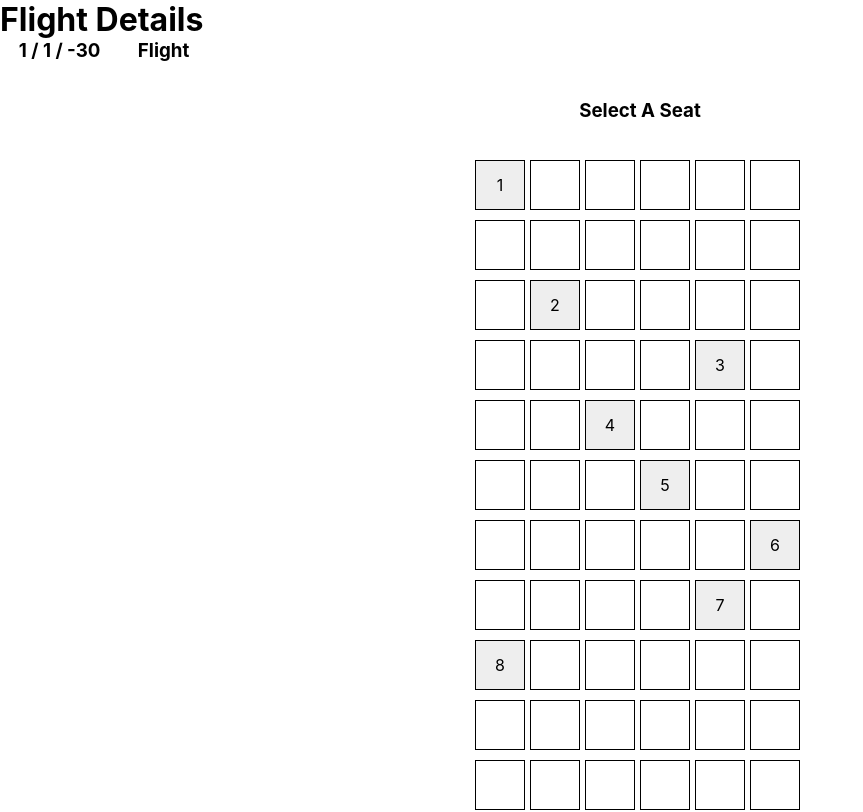
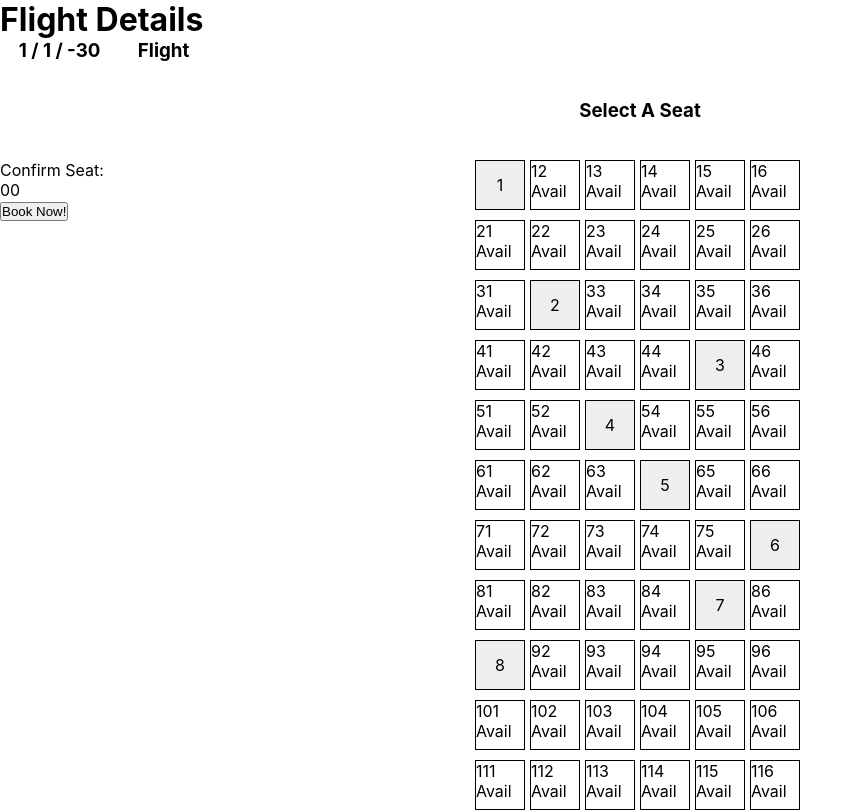
Before and after one commit to hluscombe/burning-airlines-client, a React (Create React App) app: page /#/flight/1 in a window 1280 px wide. Shown: the top 812 px of the page, without its empty margins (0-863 px from the left). Built offline with nearby package versions, Linux system fonts and the light colour scheme; no server answers.

Commit message:
working seats and confirmation

```diff
--- a/src/components/Flight/ConfirmSeat/ConfirmSeat.js
+++ b/src/components/Flight/ConfirmSeat/ConfirmSeat.js
@@ -0,0 +1,34 @@
+import React, { Component } from "react";
+import axios from "axios";
+
+class ConfirmSeat extends Component {
+  constructor() {
+    super();
+    this.state = { isBooked: false }
+    this._handleClick = this._handleClick.bind(this)
+  }
+
+  _handleClick() {
+    const {activeRow, activeColumn, flightNumber} = this.props
+    axios.post("http://localhost:3000/reservations.json",
+    {
+    "user_id":1,
+    "flight_id": flightNumber,
+    "row": activeRow,
+    "column":`${activeColumn}`
+  }).then(res => this.setState({ isBooked: !this.state.isBooked }))
+  }
+
+  render() {
+    const {activeRow, activeColumn} = this.props
+    return (
+      <>
+      <p>Confirm Seat: </p>
+      <p>{activeRow}{activeColumn}</p>
+      <button onClick={ this._handleClick }>Book Now!</button>
+      </>
+    )
+  }
+}
+
+export default ConfirmSeat
--- a/src/components/Flight/FlightDetails/FlightDetails.js
+++ b/src/components/Flight/FlightDetails/FlightDetails.js
@@ -44,7 +44,9 @@ class FlightDetails extends Component {
             {this.state.destination}
           </span>
         </h3>
-        <SeatingChart />
+        <SeatingChart
+          flightNumber={this.props.match.params.name}
+        />
       </div>
     );
   }
--- a/src/components/Flight/Seat/Seat.js
+++ b/src/components/Flight/Seat/Seat.js
@@ -1,26 +1,41 @@
 import React, { Component } from "react";
+
+
+const styleActive = {
+  backgroundColor: "red",
+  border: "1px solid black",
+  transition: "all .3s"
+}
+
+const styleNormal = {
+  backgroundColor: "white",
+  border: "1px solid black",
+  transition: "all .3s"
+}
 
 class Seat extends Component {
 
   render() {
-    // const {row, column} = this.props.selectedSeat;
-    const { activeRow, activeColumn } = this.props;
-    if (activeRow == null && activeColumn == null) { //this.props.selectedSeat.id  or .reservation_id??
+    const { dataRow, dataColumn, activeSeat, onClick } = this.props;
+    if (activeSeat !== true) { //this.props.selectedSeat.id  or .reservation_id??
       return(
-        <div onClick={ this._handleSeatClick }>
-          Seat: {activeRow}{activeRow} Available
+        <div onClick={ onClick } data-row={dataRow} data-column={dataColumn} style={styleNormal}>
+          {dataRow}{dataColumn} Avail
         </div>
       )
     } else {
       return(
-        <div>
-          X
+        <div onClick={ onClick } data-row={dataRow} data-column={dataColumn} style={styleActive}>
+          <p>{ this.props.user_id }</p>
         </div>
       )
     }
   }
+}
 
-}
+export default Seat;
+// will have to show the user name from reservation
+//
 
 // return (
 //   <div className={this.state.isAvailable ? "Available" : "Taken"} onClick={ this._handleClick }>
@@ -32,5 +47,3 @@ class Seat extends Component {
 // render() {
 //
 // }
-
-export default Seat;
--- a/src/components/Flight/SeatingChart/SeatingChart.js
+++ b/src/components/Flight/SeatingChart/SeatingChart.js
@@ -1,6 +1,9 @@
 import React, { Component } from "react";
+import Seat from "../Seat/Seat.js";
+import ConfirmSeat from '../ConfirmSeat/ConfirmSeat'
 import axios from "axios";
 import "./SeatingChart.css";
+
 
 const reservations = [
   {
@@ -113,20 +116,16 @@ class SeatingChart extends Component {
     return seats.map((seat, index) => {
       const rowVal = Math.ceil((index + 1) / column);
       const colVal = index + 1 - (rowVal - 1) * column;
-      const activeColor =
-        activeRow == rowVal && activeColumn == colVal ? "#ff0000" : "";
+      const activeSeat =
+        activeRow == rowVal && activeColumn == colVal ? true : false;
       return (
-        <div
+        <Seat
           key={index * Math.random()}
           className="seat"
-          style={{
-            border: "1px solid black",
-            transition: "all .3s",
-            backgroundColor: activeColor
-          }}
           id={index}
-          data-column={colVal}
-          data-row={rowVal}
+          dataColumn={colVal}
+          dataRow={rowVal}
+          activeSeat={activeSeat}
           onClick={this._handleSeatClick}
         />
       );
@@ -161,6 +160,7 @@ class SeatingChart extends Component {
   }
 
   render() {
+    const { activeRow, activeColumn } = this.state;
     return (
       <>
         <h3 className="seating-chart-heading">Select A Seat</h3>
@@ -179,6 +179,7 @@ class SeatingChart extends Component {
             }}
           >
             {this.renderSeats()}
+
           </div>
           <div
             style={{
@@ -196,6 +197,11 @@ class SeatingChart extends Component {
             {this.renderReservations()}
           </div>
         </div>
+        <ConfirmSeat
+          activeRow={ activeRow }
+          activeColumn={ activeColumn }
+          flightNumber={ this.props.flightNumber }
+        />
       </>
     );
   }
--- a/src/components/Search/SearchFlights/SearchFlights.js
+++ b/src/components/Search/SearchFlights/SearchFlights.js
@@ -71,9 +71,7 @@ class SearchFlights extends Component {
           <button>Cancel</button>
           <input type="submit" value="Search" />
         </form>
-        <>
-          <Results searchResults={this.state.searchResults} />
-        </>
+        <Results searchResults={this.state.searchResults} />
       </div>
     );
   }
```
